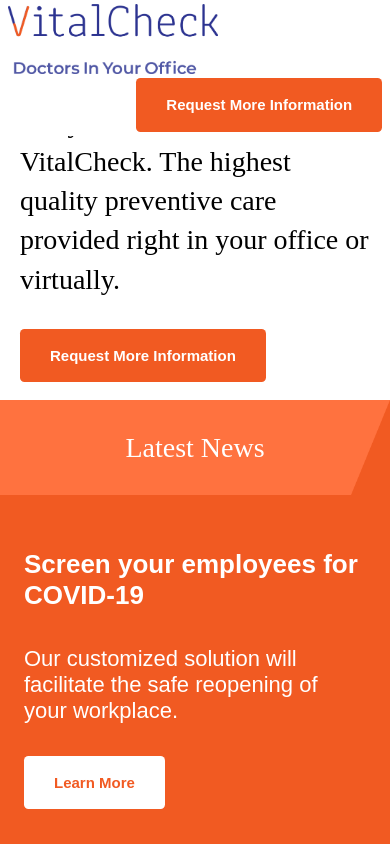
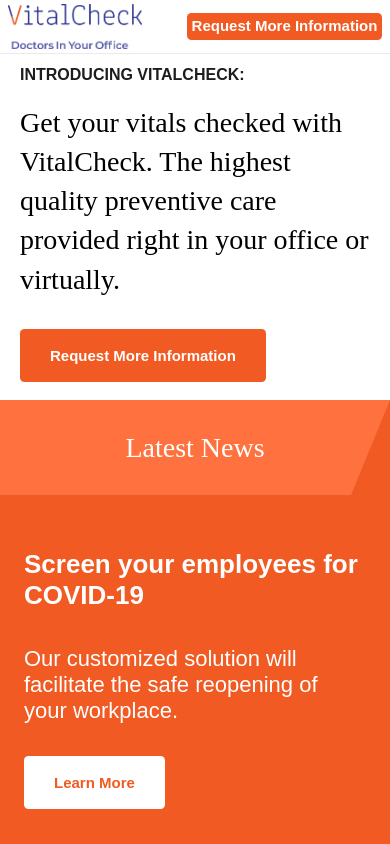
Before and after one commit to dreampotential/vitalcheck, a Next.js app: page / in a window 390 px wide. Shown: the top 844 px of the page. Built offline with nearby package versions, Linux system fonts and the light colour scheme.

Commit message:
header responsive

```diff
--- a/components/Header.js
+++ b/components/Header.js
@@ -8,7 +8,9 @@
         <div className = "header">
             <div className = "header_container">
                 <Image src = {logo} width = {210} height = {70} />
-                <Link href = "/request_info"><a className = "header_more_info">Request More Information</a></Link>
+                <div className = "header_btn">
+                    <Link href = "/request_info"><a className = "header_more_info">Request More Information</a></Link>
+                </div>
             </div>
         </div>
     );
--- a/styles/globals.css
+++ b/styles/globals.css
@@ -29,3 +29,23 @@
   z-index: 9;
   width: 100%;
 }
+.header_btn {
+  float: right;
+}
+@media only screen and (max-width: 767px) {
+  .header {
+    box-shadow: 0 1px 0 rgb(0 0 0 / 8%);
+}
+  .header_container {
+    display: flex;
+  }
+  .header_btn a {
+    padding: 2%;
+  }
+  .header_btn {
+    height: 100%;
+    width: 100%;
+    margin-bottom: auto;
+    margin-top: auto;
+}
+}
```
